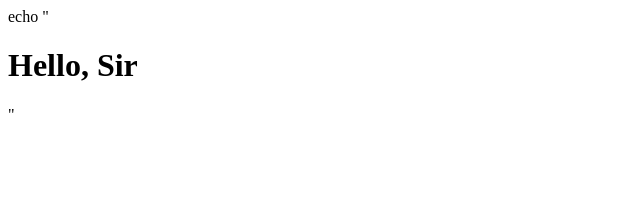
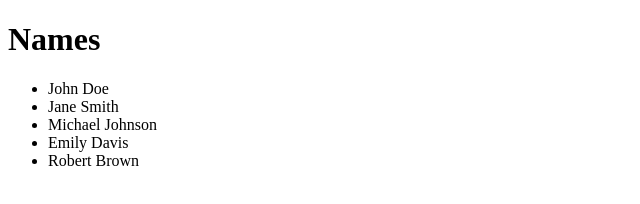
Before and after one commit to Dan16-Dan/DanDemo, a plain HTML site: page index.html in a window 1280 px wide. Shown: the whole page, without its empty margins (0-640 px from the left). Drawn offline with Linux system fonts and the light colour scheme.

Commit message:
Added names list in index.html

```diff
--- a/index.html
+++ b/index.html
@@ -1 +1,16 @@
-echo "<!DOCTYPE html><html><head><title>My Page</title></head><body><h1>Hello, Sir</h1></body></html>"
+<!DOCTYPE html>
+<html>
+<head>
+    <title>Names List</title>
+</head>
+<body>
+    <h1>Names</h1>
+    <ul>
+        <li>John Doe</li>
+        <li>Jane Smith</li>
+        <li>Michael Johnson</li>
+        <li>Emily Davis</li>
+        <li>Robert Brown</li>
+    </ul>
+</body>
+</html>
```
